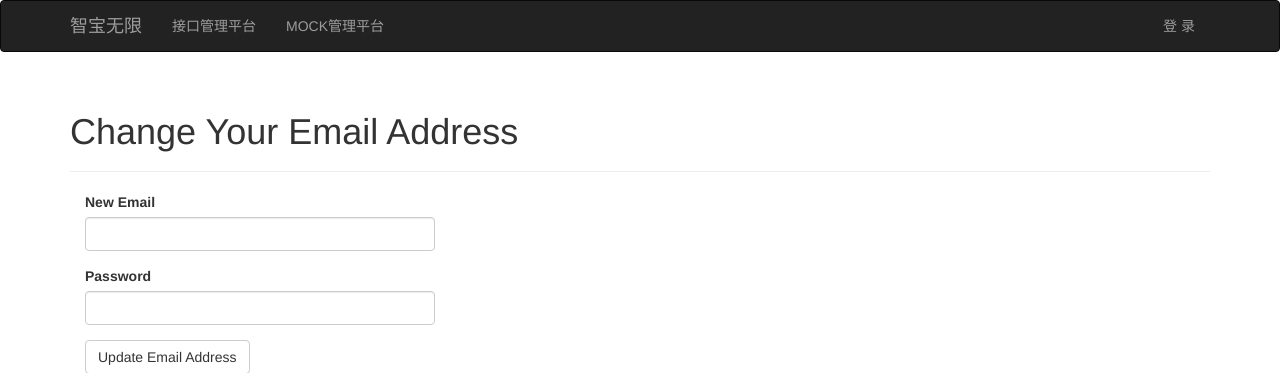
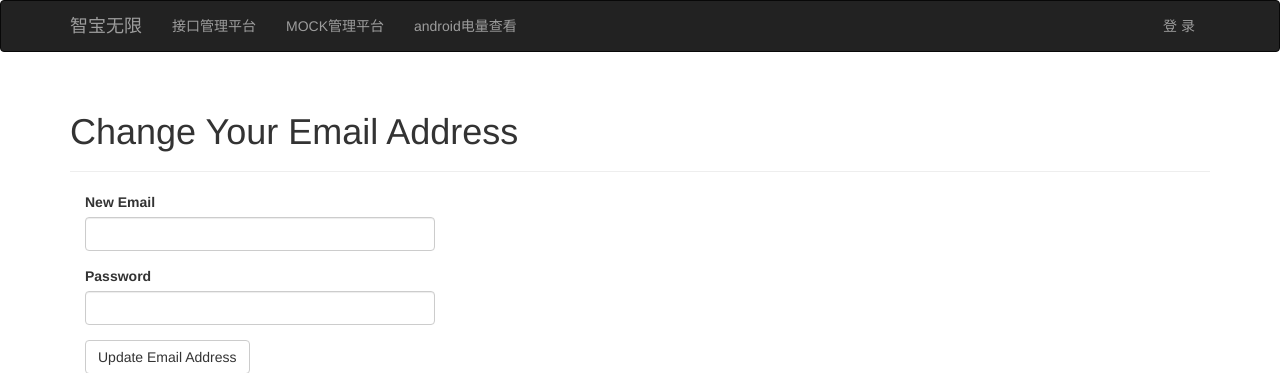
Before and after one commit to mer163/jscq_autotest, a Flask app: template app/templates/auth/change_email.html in a window 1280 px wide. Shown: the top 373 px of the page. Run offline with Flask 2, Linux system fonts and the light colour scheme; the template is opened without the code that fills it: values named after a table or form of the project are taken from there, others are empty; some libraries are stand-ins or nearby versions.

Commit message:
修改首页，增加电量统计入口

```diff
--- a/app/templates/base.html
+++ b/app/templates/base.html
@@ -33,6 +33,11 @@
                 <li><a href="{{ url_for('mock_api.index') }}">MOCK管理平台</a></li>
                 {% else %}
                 <li><a href="{{ url_for('mock_api.index') }}">MOCK管理平台</a></li>
+                {% endif %}
+                {% if current_user.is_authenticated %}
+                <li><a href="{{ url_for('power.index') }}">android电量查看</a></li>
+                {% else %}
+                <li><a href="{{ url_for('power.index') }}">android电量查看</a></li>
                 {% endif %}
                 {% if current_user.is_authenticated %}
                 <li><a href="{{ url_for('main.user', username=current_user.username) }}">Profile</a></li>
```
Also changed, not shown: 1 other file.
